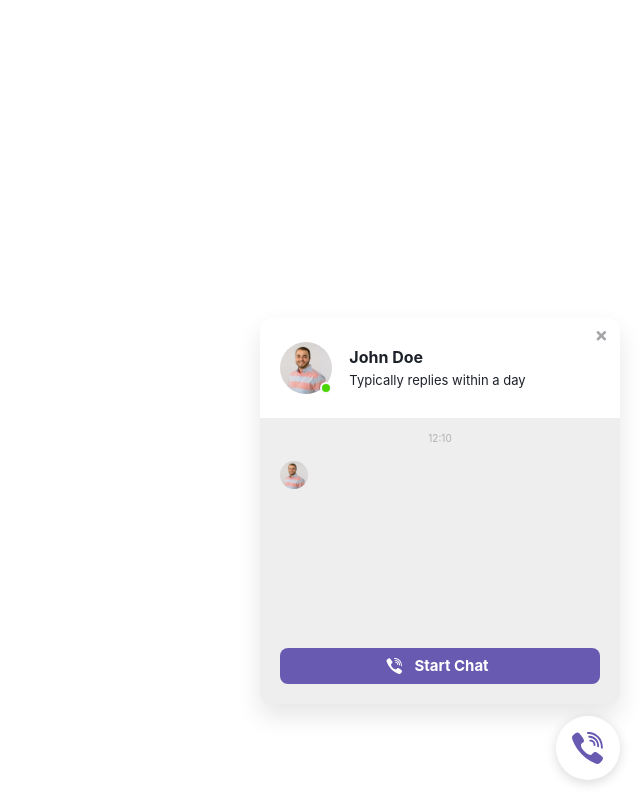
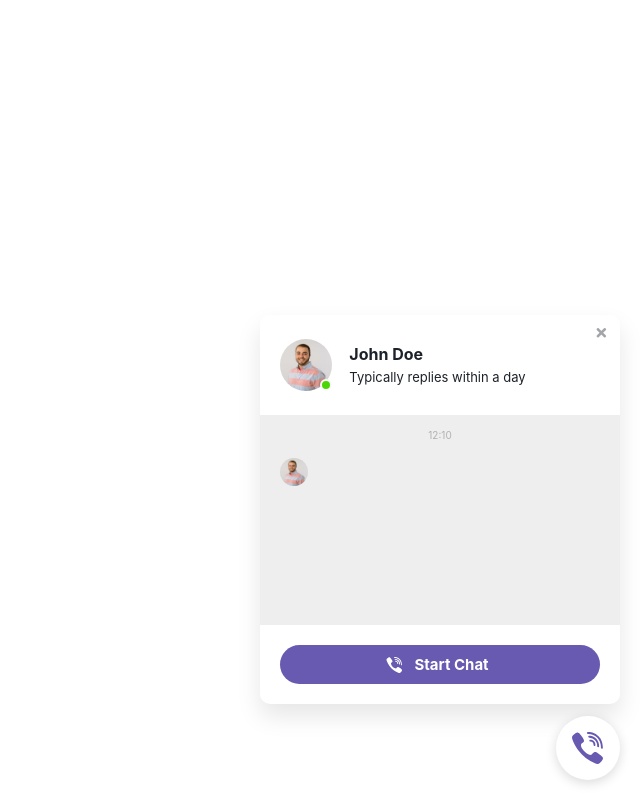
Before and after one commit to seyitahmetzorlu/viber-chat, a plain HTML site: page proje-viber/index.html in a window 1280 px wide. Both pictures are taken after a click on the element 1228 px from the left and 748 px from the top of the page. Shown: the whole page, without its empty margins (640-1280 px from the left). Drawn offline with nearby package versions, Linux system fonts and the light colour scheme.

Commit message:
Update style.css

```diff
--- a/proje-viber/style.css
+++ b/proje-viber/style.css
@@ -25,7 +25,7 @@ body{
 
 .massage-box{
     width: 360px;
-    background-color: rgb(238, 238, 238);
+    background-color: rgb(255, 255, 255);
     position: fixed;
     box-shadow: rgb(0 0 0 / 10%) 0px 12px 24px 0px;
     border-radius: 10px;
@@ -173,8 +173,8 @@ p.user-task {
 
     color: white;
     width: 100%;
-    height: 36px;
-    border-radius: 8px;
+    height: 39px;
+    border-radius: 39px;
     display: flex;
     -webkit-box-align: center;
     align-items: center;
```
